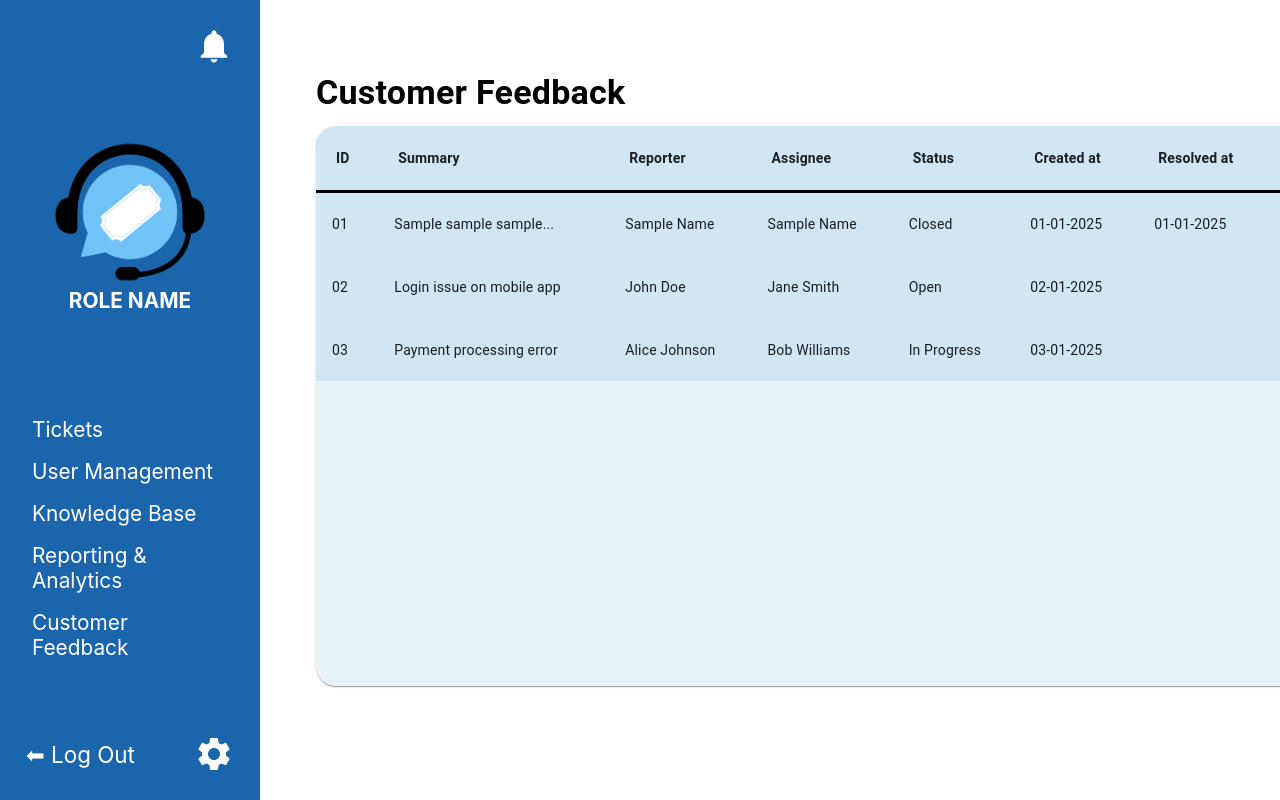
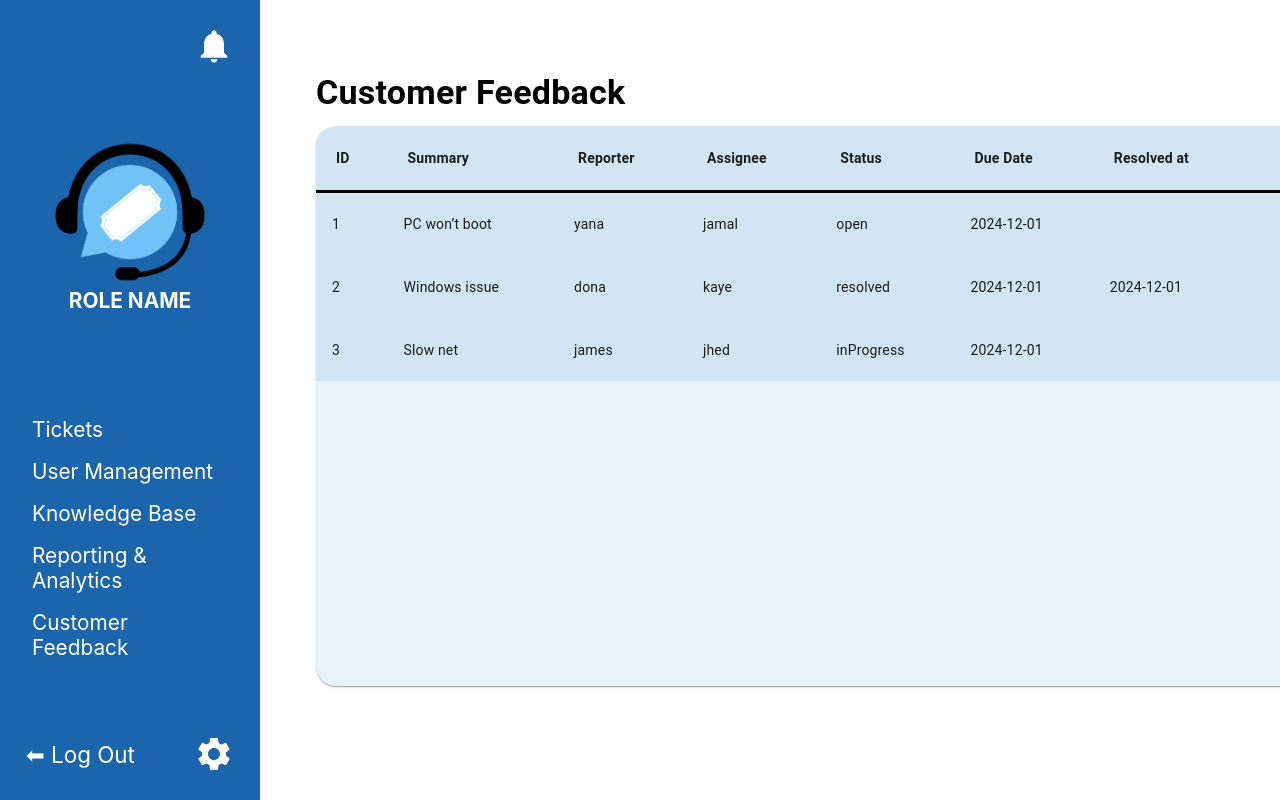
Before and after one commit to hpacatang/CacheFlow_TicketSystem, a React app: page /CustomerFeedback in a window 1280 px wide. Built offline with nearby package versions, Linux system fonts and the light colour scheme; data requests are answered from the project's data file.

Commit message:
Update CFB page to display tickets from db.json

```diff
--- a/src/views/containers/CustomerFeedback/CustomerFeedback.tsx
+++ b/src/views/containers/CustomerFeedback/CustomerFeedback.tsx
@@ -27,11 +27,13 @@ import FeedbackModal from "../../components/Modals/FeedbackModal"
 interface Ticket {
   id: string
   summary: string
-  reporter: string
+  name: string
   assignee: string
   status: string
-  createdAt: string
-  resolvedAt: string
+  resolvedAt: string | null
+  dueDate: string
+  priority: string
+  category: string
 }
 
 interface FeedbackDetails {
@@ -95,43 +97,13 @@ export const CustomerFeedback: React.FC = () => {
     const fetchTickets = async () => {
       try {
         setLoading(true)
-        // In a real app, this would be an API call
-        // For demo purposes, we'll simulate a fetch with setTimeout
-        setTimeout(() => {
-          const demoTickets: Ticket[] = [
-            {
-              id: "01",
-              summary: "Sample sample sample...",
-              reporter: "Sample Name",
-              assignee: "Sample Name",
-              status: "Closed",
-              createdAt: "01-01-2025",
-              resolvedAt: "01-01-2025",
-            },
-            {
-              id: "02",
-              summary: "Login issue on mobile app",
-              reporter: "John Doe",
-              assignee: "Jane Smith",
-              status: "Open",
-              createdAt: "02-01-2025",
-              resolvedAt: "",
-            },
-            {
-              id: "03",
-              summary: "Payment processing error",
-              reporter: "Alice Johnson",
-              assignee: "Bob Williams",
-              status: "In Progress",
-              createdAt: "03-01-2025",
-              resolvedAt: "",
-            },
-          ]
-          setTickets(demoTickets)
-          setLoading(false)
-        }, 1000)
+        const response = await fetch("http://localhost:3001/tickets")
+        if (!response.ok) throw new Error("Failed to fetch tickets!")
+        const data = await response.json()
+        setTickets(data)
+        setLoading(false)
       } catch (err) {
-        setError("Failed to fetch tickets")
+        setError("Failed to fetch tickets!")
         setLoading(false)
       }
     }
@@ -183,7 +155,7 @@ export const CustomerFeedback: React.FC = () => {
                   <StyledTableHeaderCell>Reporter</StyledTableHeaderCell>
                   <StyledTableHeaderCell>Assignee</StyledTableHeaderCell>
                   <StyledTableHeaderCell>Status</StyledTableHeaderCell>
-                  <StyledTableHeaderCell>Created at</StyledTableHeaderCell>
+                  <StyledTableHeaderCell>Due Date</StyledTableHeaderCell>
                   <StyledTableHeaderCell>Resolved at</StyledTableHeaderCell>
                   <StyledTableHeaderCell align="center">Actions</StyledTableHeaderCell>
                 </TableRow>
@@ -193,11 +165,11 @@ export const CustomerFeedback: React.FC = () => {
                   <TableRow key={ticket.id} hover>
                     <StyledTableCell>{ticket.id}</StyledTableCell>
                     <StyledTableCell>{ticket.summary}</StyledTableCell>
-                    <StyledTableCell>{ticket.reporter}</StyledTableCell>
+                    <StyledTableCell>{ticket.name}</StyledTableCell>
                     <StyledTableCell>{ticket.assignee}</StyledTableCell>
                     <StyledTableCell>{ticket.status}</StyledTableCell>
-                    <StyledTableCell>{ticket.createdAt}</StyledTableCell>
-                    <StyledTableCell>{ticket.resolvedAt}</StyledTableCell>
+                    <StyledTableCell>{ticket.dueDate}</StyledTableCell>
+                    <StyledTableCell>{ticket.resolvedAt || ""}</StyledTableCell>
                     <StyledTableCell align="center">
                       <ViewButton variant="contained" size="small" onClick={() => handleViewFeedback(ticket.id)}>
                         View Feedback
```
